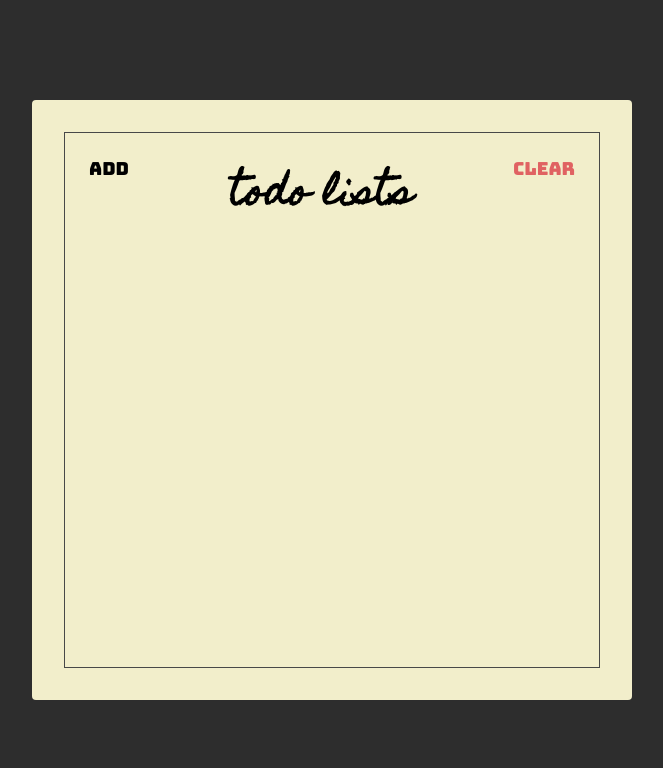
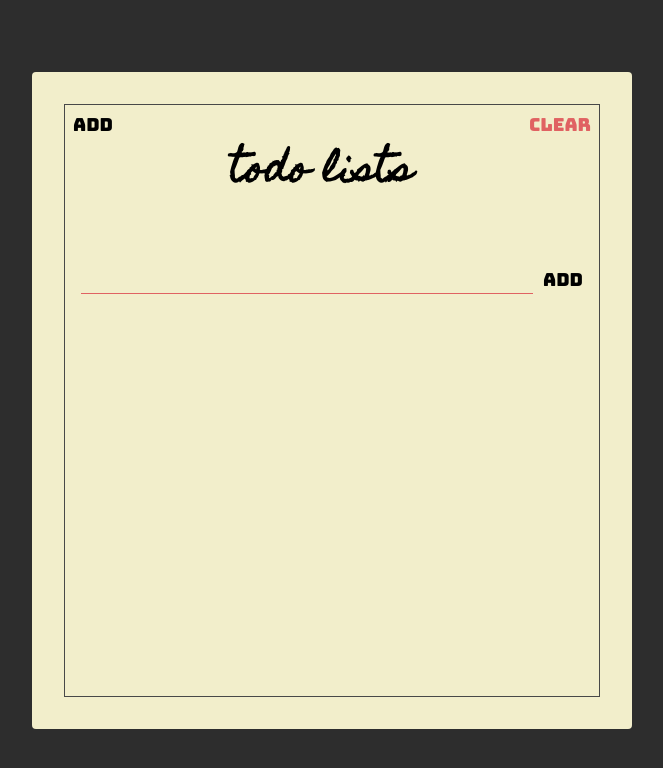
Before and after one commit to avivmachrus/react-todolist, a React (Create React App) app: page / in a window 1280 px wide. Shown: the top 768 px of the page, without its empty margins (308-971 px from the left). Built offline with nearby package versions, Linux system fonts and the light colour scheme.

Commit message:
add todo list form section

```diff
--- a/src/App.css
+++ b/src/App.css
@@ -33,7 +33,7 @@
 
 .container {
   width: 600px;
-  height: 600px;
+  height: 657px;
   background-color: #f2eecb;
   border-radius: 4px;
   padding: 32px;
@@ -62,9 +62,41 @@
 .header-btn {
   font-size: 1.8rem;
   font-family: "Bungee", sans-serif;
-  padding: 24px;
+  padding: 8px;
   background: unset;
   border: unset;
   outline: unset;
   cursor: pointer;
 }
+
+.add {
+  padding: 16px;
+}
+
+.add-form {
+  display: flex;
+  align-items: flex-start;
+}
+
+.add-input {
+  background: none;
+  border: none;
+  padding: 0 64px;
+  flex: 1;
+  border-bottom: 1px solid var(--main-red-color);
+  outline: none;
+  font-family: "Homemade Apple", sans-serif;
+  font-size: 1.6rem;
+  text-transform: lowercase;
+}
+
+.add-btn {
+  font-size: 1.8rem;
+  font-family: "Bungee", sans-serif;
+  padding: 10px;
+  padding-right: unset;
+  cursor: pointer;
+  background: unset;
+  border: unset;
+  outline: unset;
+}
--- a/src/App.js
+++ b/src/App.js
@@ -5,11 +5,18 @@
   return (
     <div className="container">
       <div className="frame">
-        <div className="header">
+        <section className="header">
           <button className="header-btn">Add</button>
           <h1 className="header-title">Todo Lists</h1>
           <button className="header-btn main-red-color">Clear</button>
-        </div>
+        </section>
+
+        <section className="add">
+          <form className="add-form">
+            <input type="text" className="add-input"></input>
+            <button className="add-btn">Add</button>
+          </form>
+        </section>
       </div>
     </div>
   );
```
